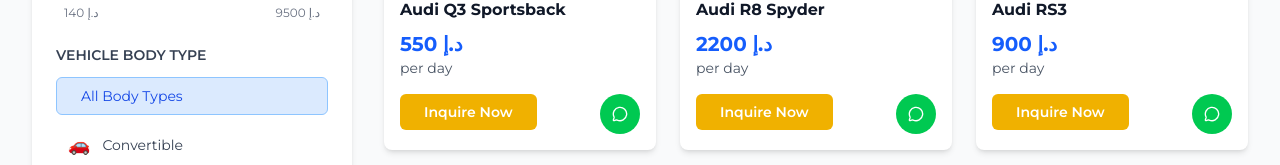
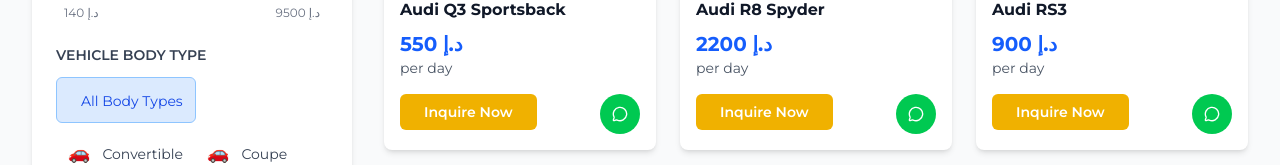
Before and after one commit to ansaralyh/Al-Marina-rentaal, a Next.js app: page /fleet in a window 1280 px wide. Shown: the part 787-952 px from the top of the page. Built offline with nearby package versions, Linux system fonts and the light colour scheme.

Commit message:
some more changes

```diff
--- a/src/app/fleet/page.js
+++ b/src/app/fleet/page.js
@@ -1212,7 +1212,7 @@
                   <button
                     key={bodyType.id}
                     onClick={() => setSelectedBodyType(bodyType.id)}
-                    className={`w-full flex items-center space-x-3 px-3 py-2 rounded-md text-sm transition-colors ${
+                    className={`items-center space-x-3 px-3 py-2 rounded-md text-sm transition-colors ${
                       selectedBodyType === bodyType.id
                         ? "bg-blue-100 text-blue-700 border border-blue-300"
                         : "text-gray-700 hover:bg-gray-100"
```
